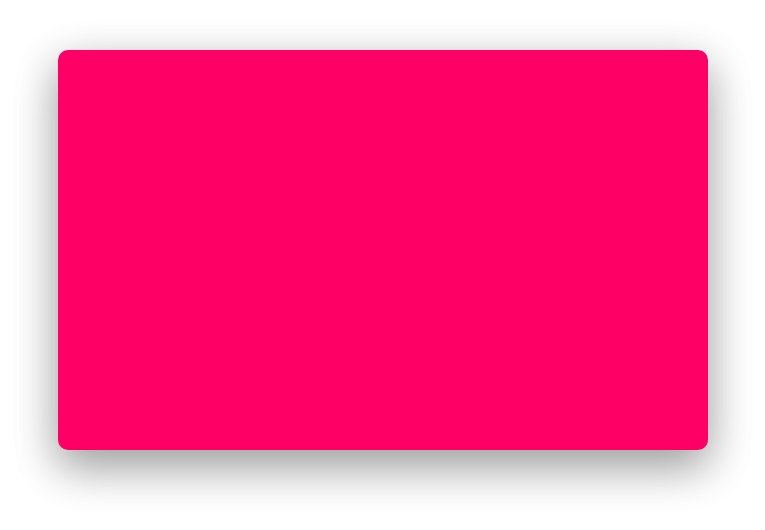
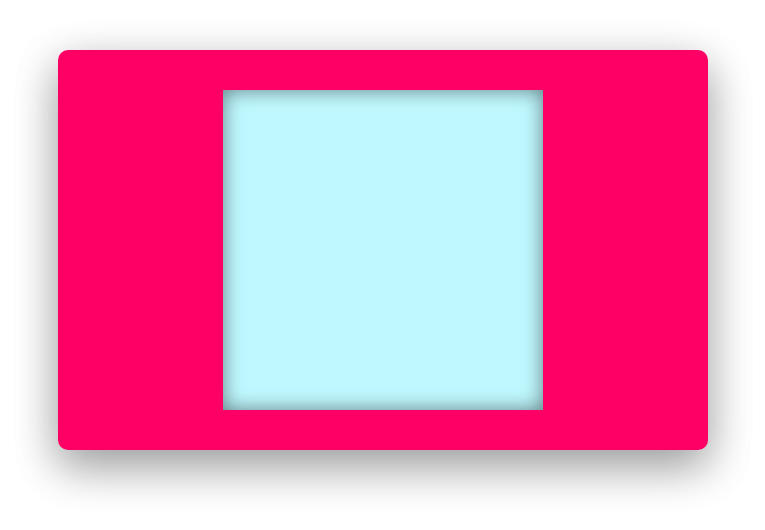
Before and after one commit to Delabove/pokedex, a React (Create React App) app: page / in a window 1280 px wide. Shown: the top 530 px of the page, without its empty margins (257-1022 px from the left). Built offline with nearby package versions, Linux system fonts and the light colour scheme.

Commit message:
created the cell and added button

```diff
--- a/src/components/App.js
+++ b/src/components/App.js
@@ -1,5 +1,6 @@
 import React, { Component } from 'react';
 import './styles/App.css';
+import PokeList from './PokeList';
 
 class App extends Component {
 
@@ -16,6 +17,7 @@ class App extends Component {
   render() {
     return (
       <div className="App">
+        <PokeList />
       </div>
     );
   }
--- /dev/null
+++ b/src/components/PokeList.js
@@ -0,0 +1,12 @@
+import React from 'react';
+import './styles/PokeList.css';
+
+const PokeList = () => {
+    return (
+        <section className="poke-list">
+
+        </section>
+    )
+    }
+
+    export default PokeList;
--- /dev/null
+++ b/src/components/styles/PokeList.css
@@ -0,0 +1,20 @@
+.poke-list {
+    display: flex;
+    flex-wrap: wrap;
+    justify-content: space-around;
+    align-items: center;
+    width: 50%;
+    height: 80%;
+    padding: 10px;
+    margin-right: 10px;
+    background-color: #BFF9FF;
+    box-shadow: inset 0 0 20px rgba(0, 0, 0, 0.5);
+    overflow: scroll;
+    }
+
+    /*
+    -display flex to take advantage of the wrapping functionality
+        since we are going to wrap all the PokeCell buttons inside.
+    -width to 50% to fill the left half of the app component
+    -overflow scroll because not all of the PokeCells are going
+        to be displayed at once. */
```
Also changed, not shown: src/components/PokeCell.js (added, +10 -0 lines), src/components/styles/PokeCell.css (added, +10 -0 lines).
